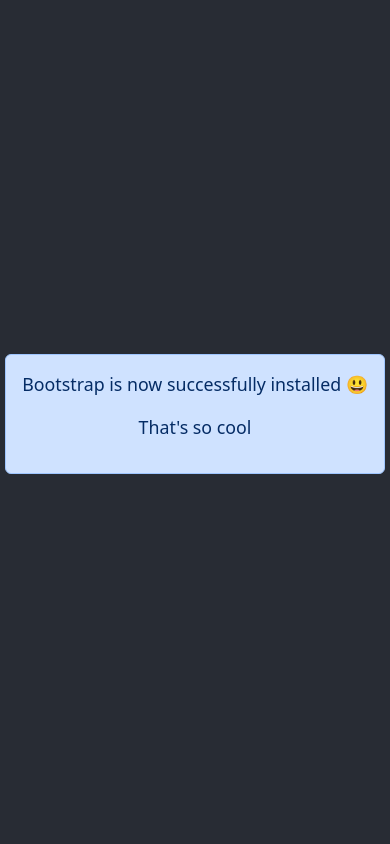
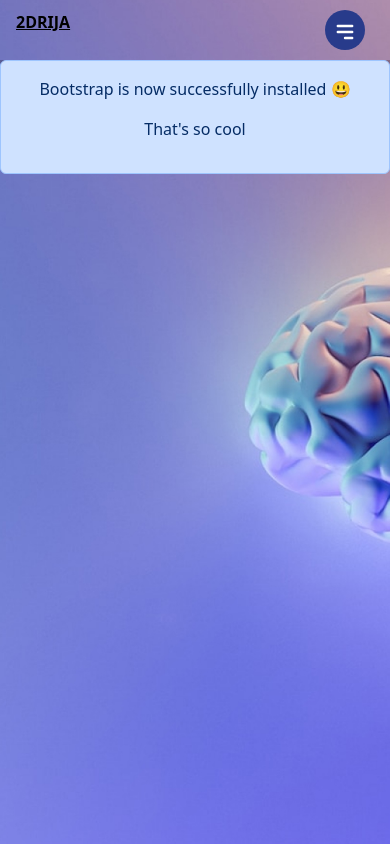
Before and after one commit to fpstj/2idrja_react_app, a React (Create React App) app: page / in a window 390 px wide. Built offline with nearby package versions, Linux system fonts and the light colour scheme.

Commit message:
theme, navbar, app-css style

```diff
--- a/src/App.css
+++ b/src/App.css
@@ -2,37 +2,12 @@
   text-align: center;
 }
 
-.App-logo {
-  height: 40vmin;
-  pointer-events: none;
+.background {
+  /* background-image: url('/public/images/BGImage.svg'); */
+  background-image: url('/public/images/BGImage2.jpg');
+  /* background-image: url('/public/images/BGImage3.png'); */
+  z-index: 1;
+  background-size: cover;
+  background-position: center;
+  height: 100vh;
 }
-
-@media (prefers-reduced-motion: no-preference) {
-  .App-logo {
-    animation: App-logo-spin infinite 20s linear;
-  }
-}
-
-.App-header {
-  background-color: #282c34;
-  min-height: 100vh;
-  display: flex;
-  flex-direction: column;
-  align-items: center;
-  justify-content: center;
-  font-size: calc(10px + 2vmin);
-  color: white;
-}
-
-.App-link {
-  color: #61dafb;
-}
-
-@keyframes App-logo-spin {
-  from {
-    transform: rotate(0deg);
-  }
-  to {
-    transform: rotate(360deg);
-  }
-}
--- a/src/App.js
+++ b/src/App.js
@@ -1,11 +1,13 @@
 /* eslint-disable react/no-unescaped-entities */
 import './App.css';
 import 'bootstrap/dist/css/bootstrap.min.css';
+import Navbar from './components/Navbar';
 
 function App() {
   return (
     <div className="App">
-      <header className="App-header">
+      <div className="background">
+        <Navbar />
         <div className="alert alert-primary" role="alert">
           <p style={{ display: 'none' }} className="d-block">
             Bootstrap is now successfully installed 😃
@@ -15,7 +17,7 @@
           </p>
           <p className="d-none">Bootstrap is not installed if you can see this 😢</p>
         </div>
-      </header>
+      </div>
     </div>
   );
 }
--- /dev/null
+++ b/src/components/Navbar.css
@@ -0,0 +1,100 @@
+.logo {
+  width: 45px;
+  height: auto;
+}
+
+.navigation {
+  height: 60px;
+  width: 100%;
+  display: flex;
+  align-items: center;
+  position: relative;
+  padding: 0.5rem 0rem;
+  background-color: transparent;
+  color: black;
+  box-shadow: 0 2px 2px 2px rgba(9, 9, 9, 0.23);
+}
+
+.brand-name {
+  color: black;
+  margin-left: 1rem;
+}
+.navigation-menu {
+  margin-left: auto;
+}
+
+.navigation-menu ul {
+  display: flex;
+  padding: 0;
+}
+.navigation-menu li {
+  /* removes default disc bullet for li tags and applies margin to left & right side */
+  list-style-type: none;
+  margin: 0 1rem;
+}
+.navigation-menu li a {
+  /* increases the surface area of the anchor tag to span more than just the anchor text */
+  text-decoration: none;
+  display: block;
+  width: 100%;
+}
+
+.hamburger {
+  /* removes default border on button element */
+  border: 0;
+  height: 40px;
+  width: 40px;
+  padding: 0.5rem;
+  border-radius: 50%;
+  background-color: #283b8b;
+  cursor: pointer;
+  transition: background-color 0.3s ease-in-out;
+  /* positions the icon to the right and center aligns it vertically */
+  position: absolute;
+  top: 50%;
+  right: 25px;
+  transform: translateY(-50%);
+  display: none;
+}
+
+.hamburger:hover {
+  background-color: purple;
+}
+
+@media screen and (max-width: 768px) {
+  .hamburger {
+    display: block;
+  }
+  .navigation-menu ul {
+    display: none;
+    position: absolute;
+    top: 60px;
+    left: 0;
+    flex-direction: column;
+    color: whitesmoke;
+    width: 100%;
+    height: calc(100vh - 77px);
+    background-color: rgba(9, 9, 9, 0.1);
+    /* border-top: 1px solid black; */
+  }
+
+  .navigation-menu li {
+    /* centers link text and strips off margin */
+    text-align: center;
+    margin: 0;
+  }
+  .navigation-menu li a {
+    color: black;
+    /* increases the surface area of the anchor tag to span the full width of the menu */
+    width: 100%;
+    padding: 1.5rem 0;
+  }
+  .navigation-menu li:hover {
+    background: rgb(63, 94, 251);
+    background: linear-gradient(90deg, rgba(63, 94, 251, 0.5) 0%, rgba(252, 70, 107, 0.5) 100%);
+  }
+
+  .navigation-menu.expanded ul {
+    display: block;
+  }
+}
--- a/src/components/Navbar.jsx
+++ b/src/components/Navbar.jsx
@@ -0,0 +1,50 @@
+import React, { useState } from 'react';
+import './Navbar.css';
+
+const Navbar = () => {
+  const [isNavbarExpanded, setIsNavbarExpanded] = useState(false);
+
+  return (
+    <>
+      <nav className="navigation">
+        <a href="/" className="brand-name ">
+          <p className="fw-bold">2DRIJA</p>
+        </a>
+        <button
+          type="button"
+          aria-label="hamburger"
+          className="hamburger"
+          onClick={() => {
+            setIsNavbarExpanded(!isNavbarExpanded);
+          }}>
+          <svg
+            xmlns="http://www.w3.org/2000/svg"
+            className="h-5 w-5"
+            viewBox="0 0 20 20"
+            fill="white">
+            <path
+              fillRule="evenodd"
+              d="M3 5a1 1 0 011-1h12a1 1 0 110 2H4a1 1 0 01-1-1zM3 10a1 1 0 011-1h12a1 1 0 110 2H4a1 1 0 01-1-1zM9 15a1 1 0 011-1h6a1 1 0 110 2h-6a1 1 0 01-1-1z"
+              clipRule="evenodd"
+            />
+          </svg>
+        </button>
+        <div className={isNavbarExpanded ? 'navigation-menu expanded' : 'navigation-menu '}>
+          <ul>
+            <li>
+              <a href="#">Home</a>
+            </li>
+            <li>
+              <a href="#">About</a>
+            </li>
+            <li>
+              <a href="#">Contact</a>
+            </li>
+          </ul>
+        </div>
+      </nav>
+    </>
+  );
+};
+
+export default Navbar;
--- /dev/null
+++ b/theme.scss
@@ -0,0 +1,17 @@
+  @import url('https://fonts.googleapis.com/css2?family=Noto+Sans&family=Open+Sans:wght@300&family=Poppins&display=swap');
+
+  body{
+    font-family: "Noto Sans", sans-serif !important;
+  }
+
+  $primary:#24263A;
+  $secondary:#6C93A8;
+  $light:#E1E1E1;
+  $dark:#1D1E2C;
+  $danger:#E03A45;
+  $white:#fafafa;
+  $info:#9AC1F0;
+
+
+
+  @import "~bootstrap/scss/bootstrap.scss";
```
Also changed, not shown: src/logo.svg (deleted).
